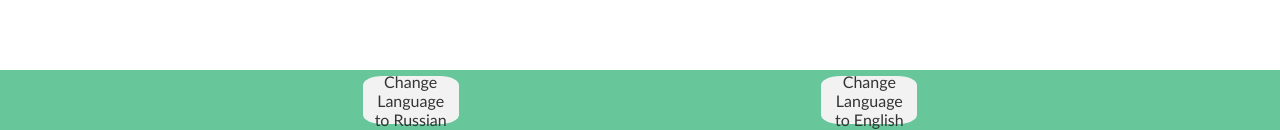
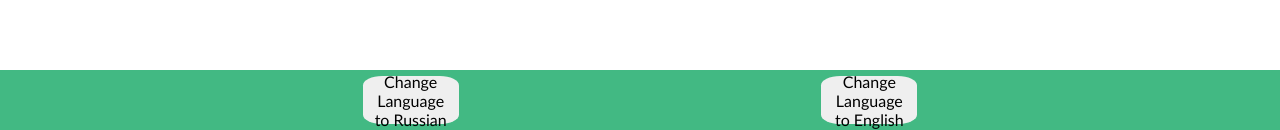
Before and after one commit to staten-island-tech/vue-reactivity-project-Ox2bc, a Vue app in the folder vue-reactivity/: page / in a window 1280 px wide. Shown: the part 670-800 px from the top of the page. Built offline with nearby package versions, Linux system fonts and the light colour scheme.

Commit message:
fixed opacity

```diff
--- a/vue-reactivity/src/views/Home.vue
+++ b/vue-reactivity/src/views/Home.vue
@@ -53,7 +53,6 @@ export default {
   color: white;
   text-align: center;
   background-color: #42b983;
-  opacity: 80%;
   height: 7.5vh;
 }
 
@@ -62,7 +61,6 @@ export default {
   align-items: center;
   border-radius: 20%;
   height: 6vh;
-  opacity: 100%;
   border: none;
   text-align: center;
   width: 7.5vw;
```
